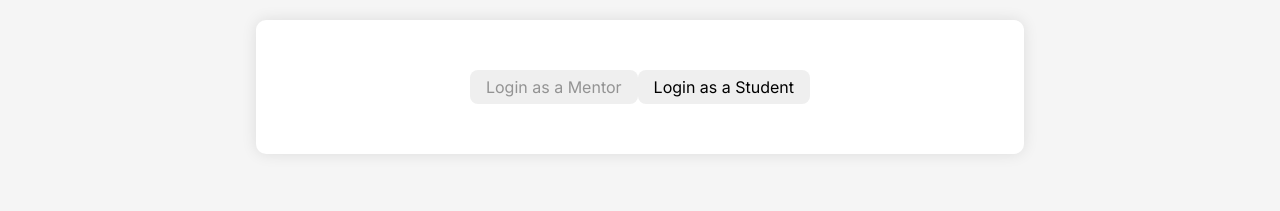
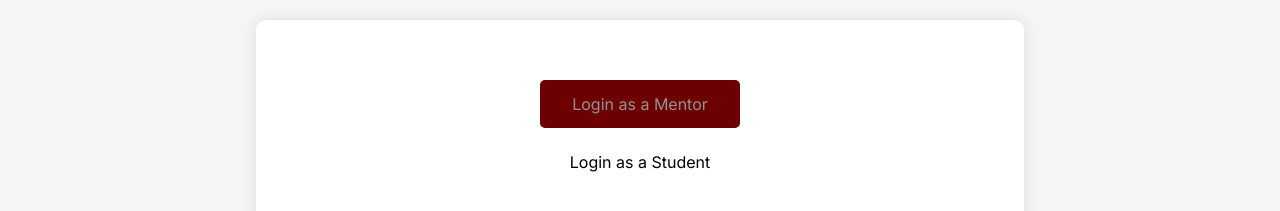
Before and after one commit to ljohr/eagle-connect, a React (Vite) app in the folder client/: page /login in a window 1280 px wide. In both pictures the pointer is over the button "Login as a Mentor". Shown: the part 227-438 px from the top of the page. Built offline with nearby package versions, Linux system fonts and the light colour scheme.

Commit message:
register and login buttons

```diff
--- a/client/src/pages/Registration/Login.css
+++ b/client/src/pages/Registration/Login.css
@@ -1,3 +1,5 @@
+/* Login.css */
+
 .login-container {
     color: #fff;
     display: flex;
@@ -26,27 +28,21 @@
     padding-bottom: 2%;
   }
 
-.button {
+  .login-main button {
     display: block;
     background-color: #fff;
     color: #6d0000;
     text-align: center;
     margin: 10px auto;
+    margin-bottom: 10px;
     padding: 15px 20px;
     border-radius: 5px;
     text-decoration: none;
     width: 200px;
-  transition:
-    background-color 0.3s,
-    color 0.3s;
+    transition: background-color 0.3s, color 0.3s;
   }
 
-.student-button:hover {
+  button:hover {
     background-color: #6d0000;
-  color: #fff;
+    color: white;
   }
-
-.admin-button:hover {
-  background-color: #6d0000;
-  color: #fff;
-}
--- a/client/src/pages/Registration/Register.css
+++ b/client/src/pages/Registration/Register.css
@@ -26,27 +26,23 @@
   padding-bottom: 2%;
 }
 
-.button {
+.register-main button{
   display: block;
   background-color: #fff;
   color: #6d0000;
   text-align: center;
   margin: 10px auto;
+  margin-bottom: 10px;
   padding: 15px 20px;
   border-radius: 5px;
   text-decoration: none;
-  width: 200px;
+  width: 250px;
   transition:
     background-color 0.3s,
     color 0.3s;
 }
 
-.student-button:hover {
+button:hover {
   background-color: #6d0000;
   color: #fff;
 }
-
-.admin-button:hover {
-  background-color: #6d0000;
-  color: #fff;
-}
```
Lines whose indentation alone changed are shown as unchanged.
